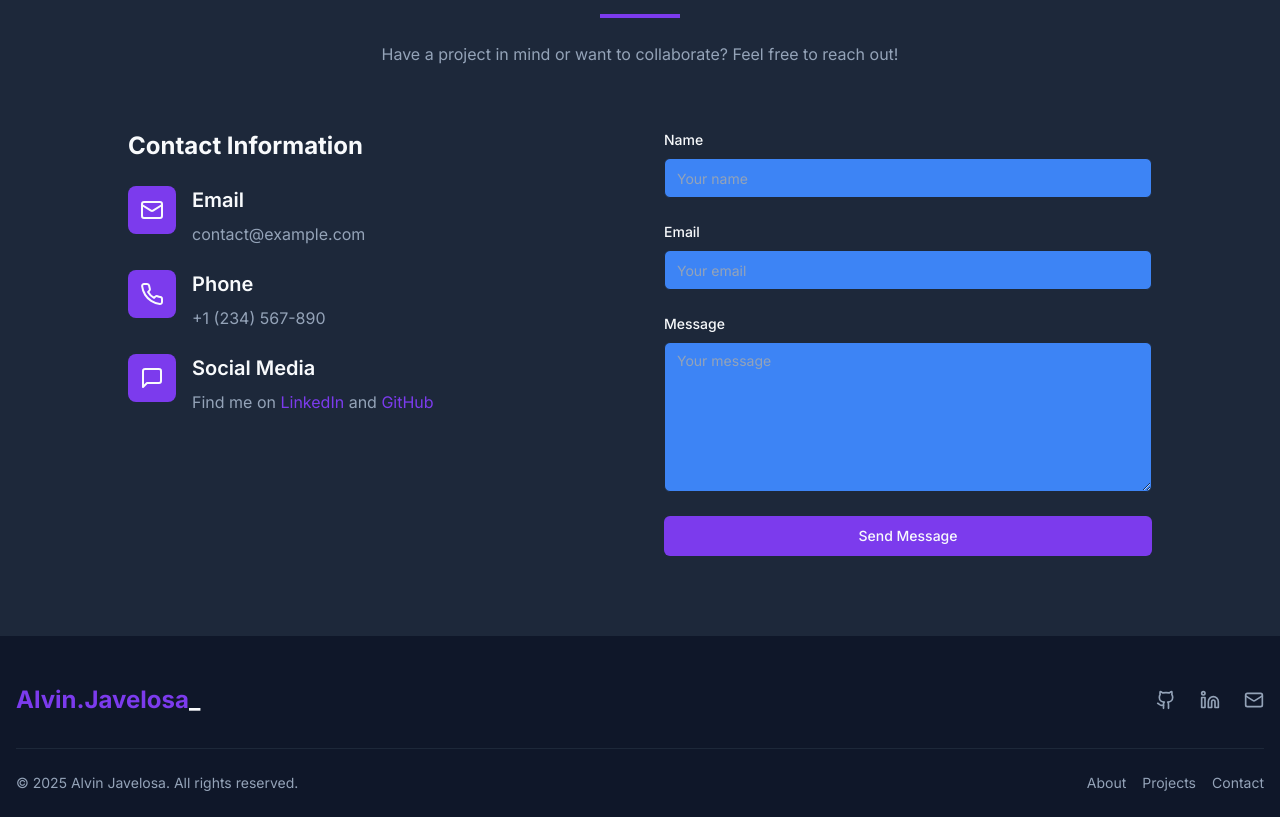
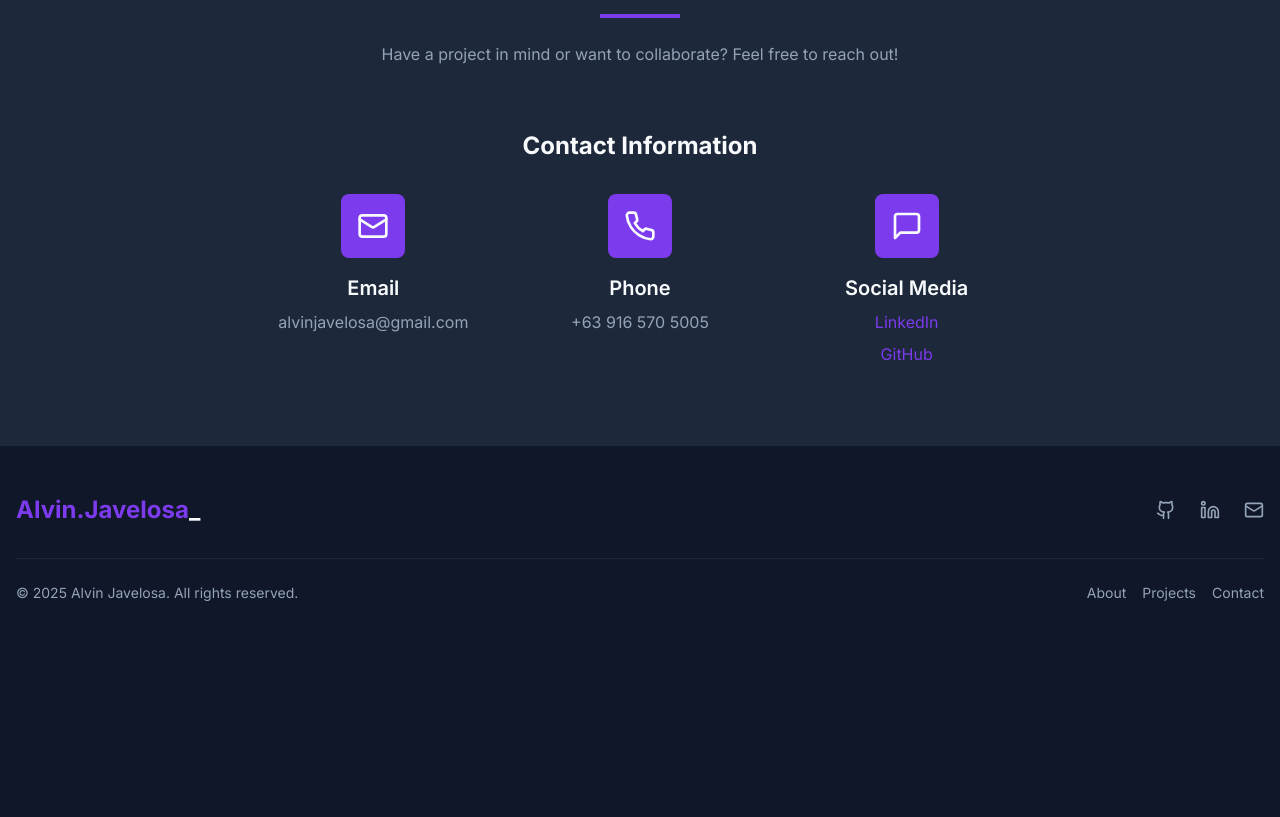
Before and after one commit to vonesjav25/ghl-portfolio-glow, a React (Vite) app: page / in a window 1280 px wide. Shown: the part 7760-8577 px from the top of the page. After the commit the page ends 8387 px from the top, so only its background shows below. Built offline with nearby package versions, Linux system fonts and the light colour scheme.

Commit message:
Refactor: Hide contact form in Get in Touch
Hide the contact form in the Get in Touch section and update the contact information with the new email and phone number.

```diff
--- a/src/components/Contact.tsx
+++ b/src/components/Contact.tsx
@@ -1,50 +1,7 @@
 
-import { useState } from 'react';
-import { Button } from "@/components/ui/button";
-import { Input } from "@/components/ui/input";
-import { Textarea } from "@/components/ui/textarea";
 import { Mail, MessageSquare, Phone } from 'lucide-react';
-import { useToast } from '@/hooks/use-toast';
 
 const Contact = () => {
-  const { toast } = useToast();
-  const [formData, setFormData] = useState({
-    name: '',
-    email: '',
-    message: ''
-  });
-  const [isSubmitting, setIsSubmitting] = useState(false);
-
-  const handleChange = (
-    e: React.ChangeEvent<HTMLInputElement | HTMLTextAreaElement>
-  ) => {
-    const { name, value } = e.target;
-    setFormData(prev => ({
-      ...prev,
-      [name]: value
-    }));
-  };
-
-  const handleSubmit = (e: React.FormEvent) => {
-    e.preventDefault();
-    setIsSubmitting(true);
-
-    // Simulate form submission
-    setTimeout(() => {
-      setIsSubmitting(false);
-      setFormData({
-        name: '',
-        email: '',
-        message: ''
-      });
-
-      toast({
-        title: "Message sent!",
-        description: "Thank you for your message. I'll get back to you soon.",
-      });
-    }, 1500);
-  };
-
   return (
     <section id="contact" className="py-20 bg-secondary">
       <div className="container mx-auto px-4">
@@ -56,130 +13,60 @@ const Contact = () => {
           </p>
         </div>
 
-        <div className="grid md:grid-cols-2 gap-12 items-start max-w-5xl mx-auto">
-          <div>
-            <h3 className="text-2xl font-bold mb-6">Contact Information</h3>
+        <div className="max-w-3xl mx-auto">
+          <h3 className="text-2xl font-bold mb-8 text-center">Contact Information</h3>
 
-            <div className="space-y-6">
-              <div className="flex items-start gap-4">
-                <div className="bg-primary p-3 rounded-lg">
-                  <Mail className="h-6 w-6 text-primary-foreground" />
+          <div className="grid md:grid-cols-3 gap-8">
+            <div className="flex flex-col items-center text-center">
+              <div className="bg-primary p-4 rounded-lg mb-4">
+                <Mail className="h-8 w-8 text-primary-foreground" />
               </div>
-                <div>
               <h4 className="text-xl font-semibold mb-2">Email</h4>
               <a
-                    href="mailto:contact@example.com"
+                href="mailto:alvinjavelosa@gmail.com"
                 className="text-muted-foreground hover:text-primary transition-colors"
               >
-                    contact@example.com
+                alvinjavelosa@gmail.com
               </a>
             </div>
+
+            <div className="flex flex-col items-center text-center">
+              <div className="bg-primary p-4 rounded-lg mb-4">
+                <Phone className="h-8 w-8 text-primary-foreground" />
+              </div>
+              <h4 className="text-xl font-semibold mb-2">Phone</h4>
+              <a
+                href="tel:+639165705005"
+                className="text-muted-foreground hover:text-primary transition-colors"
+              >
+                +63 916 570 5005
+              </a>
             </div>
 
-              <div className="flex items-start gap-4">
-                <div className="bg-primary p-3 rounded-lg">
-                  <Phone className="h-6 w-6 text-primary-foreground" />
+            <div className="flex flex-col items-center text-center">
+              <div className="bg-primary p-4 rounded-lg mb-4">
+                <MessageSquare className="h-8 w-8 text-primary-foreground" />
               </div>
-                <div>
-                  <h4 className="text-xl font-semibold mb-2">Phone</h4>
-                  <a
-                    href="tel:+1234567890"
-                    className="text-muted-foreground hover:text-primary transition-colors"
-                  >
-                    +1 (234) 567-890
-                  </a>
-                </div>
-              </div>
-
-              <div className="flex items-start gap-4">
-                <div className="bg-primary p-3 rounded-lg">
-                  <MessageSquare className="h-6 w-6 text-primary-foreground" />
-                </div>
-                <div>
               <h4 className="text-xl font-semibold mb-2">Social Media</h4>
-                  <div className="space-y-1">
-                    <p className="text-muted-foreground">
-                      Find me on{" "}
+              <div className="space-y-2">
                 <a
                   href="https://linkedin.com"
                   target="_blank"
                   rel="noopener noreferrer"
-                        className="text-primary hover:underline"
+                  className="block text-primary hover:underline"
                 >
                   LinkedIn
                 </a>
-                      {" "}and{" "}
                 <a
                   href="https://github.com"
                   target="_blank"
                   rel="noopener noreferrer"
-                        className="text-primary hover:underline"
+                  className="block text-primary hover:underline"
                 >
                   GitHub
                 </a>
-                    </p>
               </div>
             </div>
-              </div>
-            </div>
-          </div>
-
-          <div>
-            <form onSubmit={handleSubmit} className="space-y-6">
-              <div>
-                <label htmlFor="name" className="block text-sm font-medium mb-2">
-                  Name
-                </label>
-                <Input
-                  id="name"
-                  name="name"
-                  value={formData.name}
-                  onChange={handleChange}
-                  placeholder="Your name"
-                  required
-                  className="bg-accent"
-                />
-              </div>
-
-              <div>
-                <label htmlFor="email" className="block text-sm font-medium mb-2">
-                  Email
-                </label>
-                <Input
-                  id="email"
-                  name="email"
-                  type="email"
-                  value={formData.email}
-                  onChange={handleChange}
-                  placeholder="Your email"
-                  required
-                  className="bg-accent"
-                />
-              </div>
-
-              <div>
-                <label htmlFor="message" className="block text-sm font-medium mb-2">
-                  Message
-                </label>
-                <Textarea
-                  id="message"
-                  name="message"
-                  value={formData.message}
-                  onChange={handleChange}
-                  placeholder="Your message"
-                  required
-                  className="bg-accent min-h-[150px]"
-                />
-              </div>
-
-              <Button
-                type="submit"
-                disabled={isSubmitting}
-                className="w-full"
-              >
-                {isSubmitting ? "Sending..." : "Send Message"}
-              </Button>
-            </form>
           </div>
         </div>
       </div>
```
Lines whose indentation alone changed are shown as unchanged.
